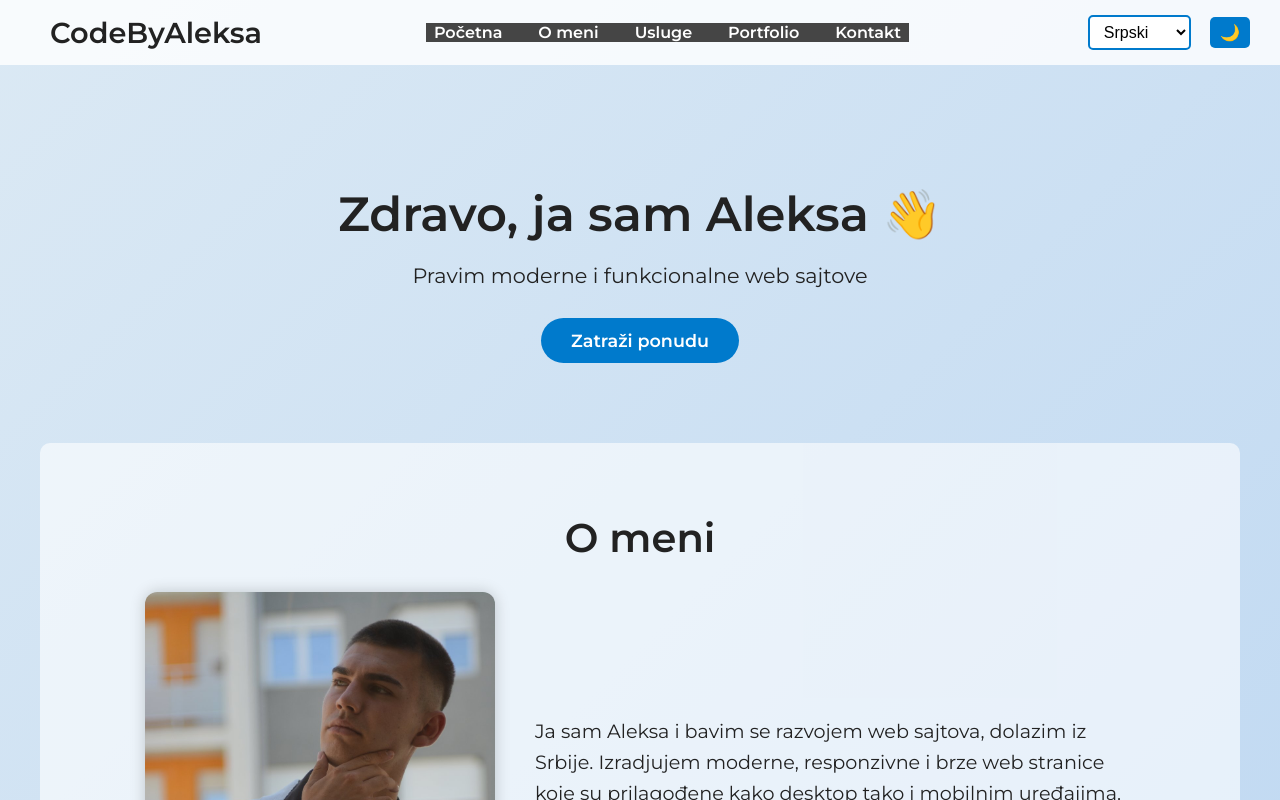
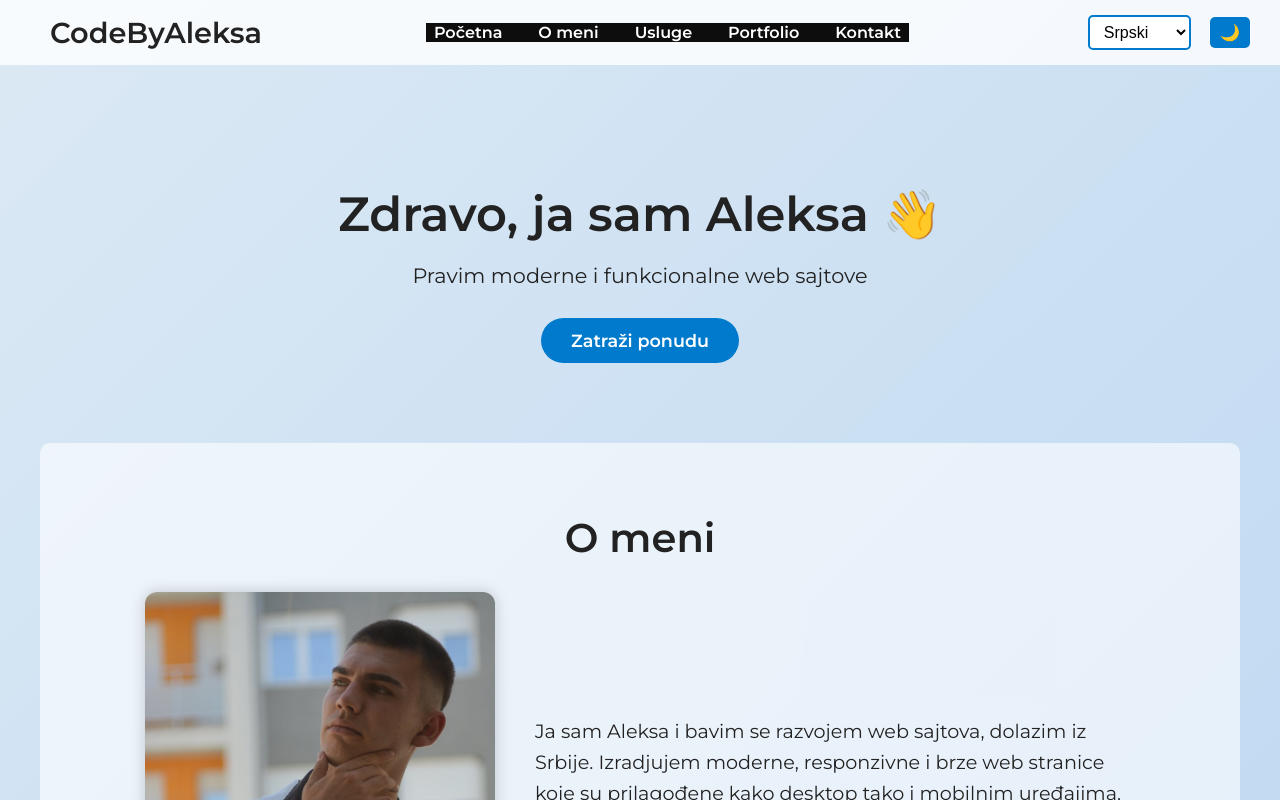
Before and after one commit to codebyaleksa/portfolio, a plain HTML site: page index.html in a window 1280 px wide. Both pictures are taken after a click on the button "☀️". Shown: the top 800 px of the page. Drawn offline with nearby package versions, Linux system fonts and the light colour scheme.

Commit message:
Spojeno sa remote

```diff
--- a/style.css
+++ b/style.css
@@ -848,7 +848,7 @@ body.light-mode footer {
 }
 
 body.light-mode #navLinks {
-  background: rgba(59, 59, 59, 0.95);
+  background: rgba(0, 0, 0, 0.95);
   color: #ffffff;
 }
 
```
